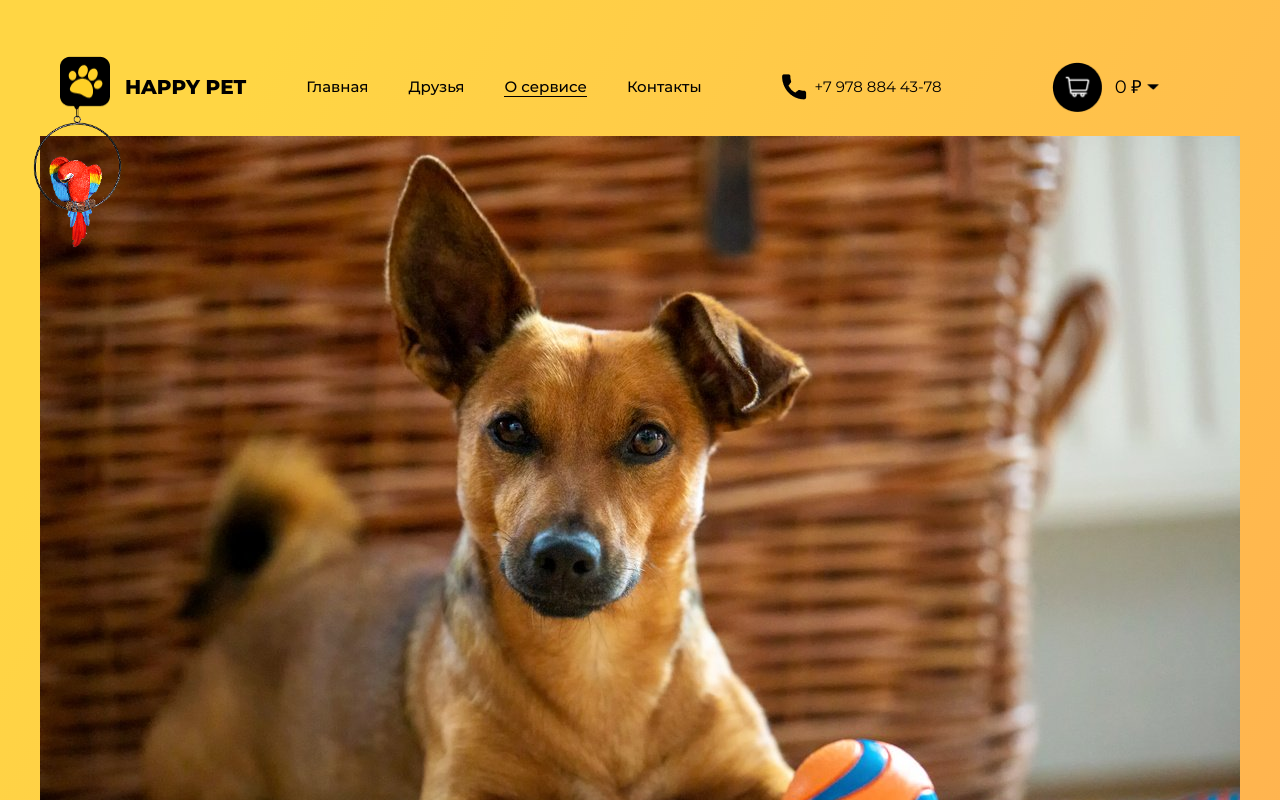
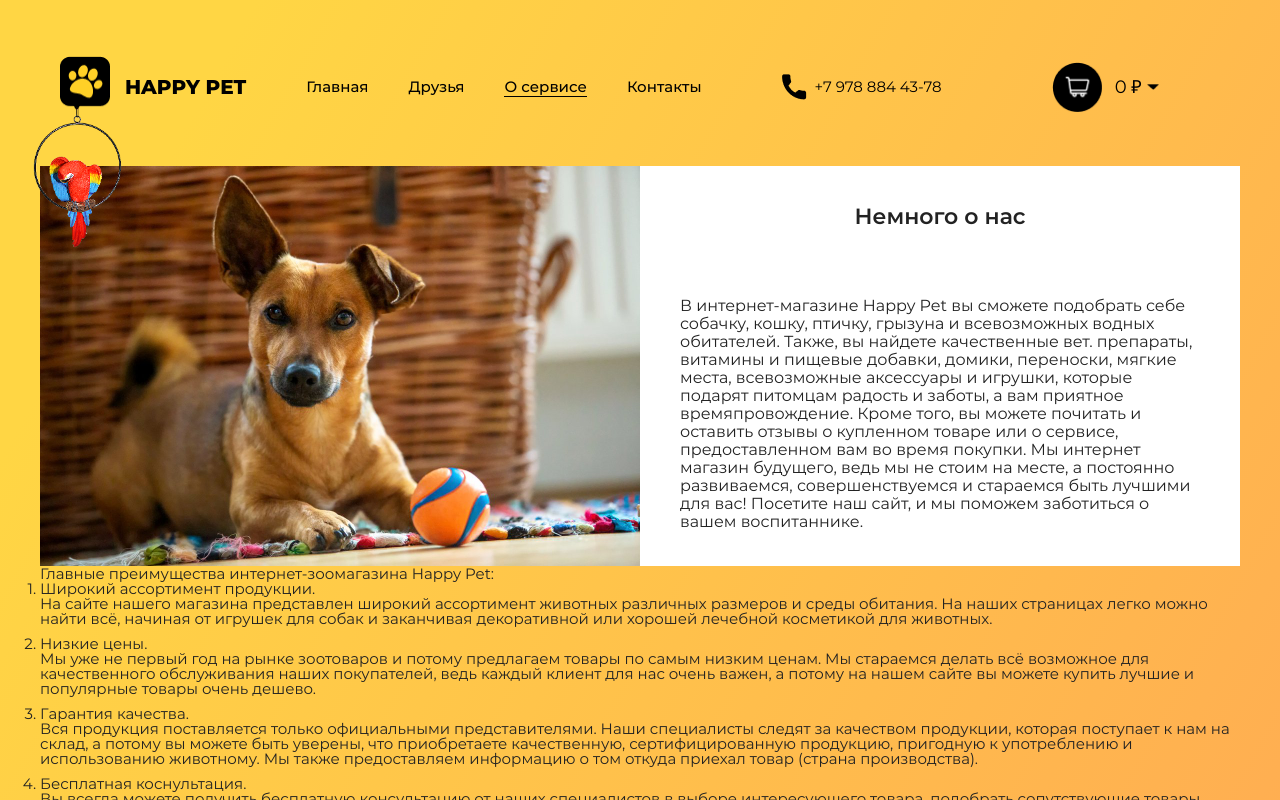
Before and after one commit to slavaMalenko/happy-pet-react, a React (Create React App) app: page /service in a window 1280 px wide. Shown: the top 800 px of the page. Built offline with nearby package versions, Linux system fonts and the light colour scheme.

Commit message:
working with scss About us

```diff
--- a/src/scss/components/about/_about.scss
+++ b/src/scss/components/about/_about.scss
@@ -1,4 +1,36 @@
 @import '../../variables';
+
+.about {
+    margin-top: 30px;
+    background-color: $white;
+    display: flex;
+    justify-content: space-between;
+
+    &__img {
+        width: 50%;
+    }
+
+    &__info {
+        padding: 0 30px;
+
+        display: flex;
+        flex-direction: column;
+
+        &-title {
+            text-align: center;
+            padding: 40px 0 15px;
+            font-size: 22px;
+            font-weight: 600;
+        }
+
+        &-description {
+            font-size: 16px;
+            line-height: 18px;
+            padding: 0 10px 20px;
+            margin: auto 0 15px 0;
+        }
+    }
+}
 
 .advantages {
     &__item {
```
